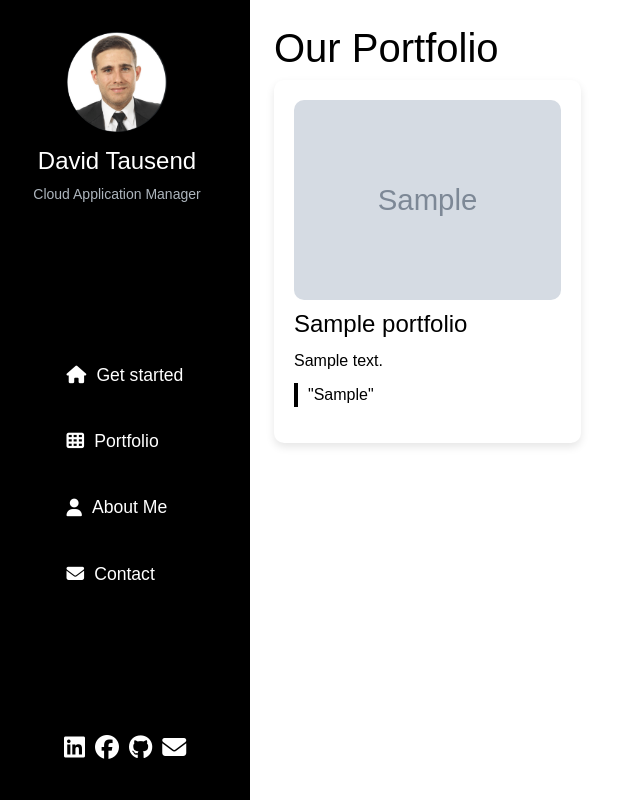
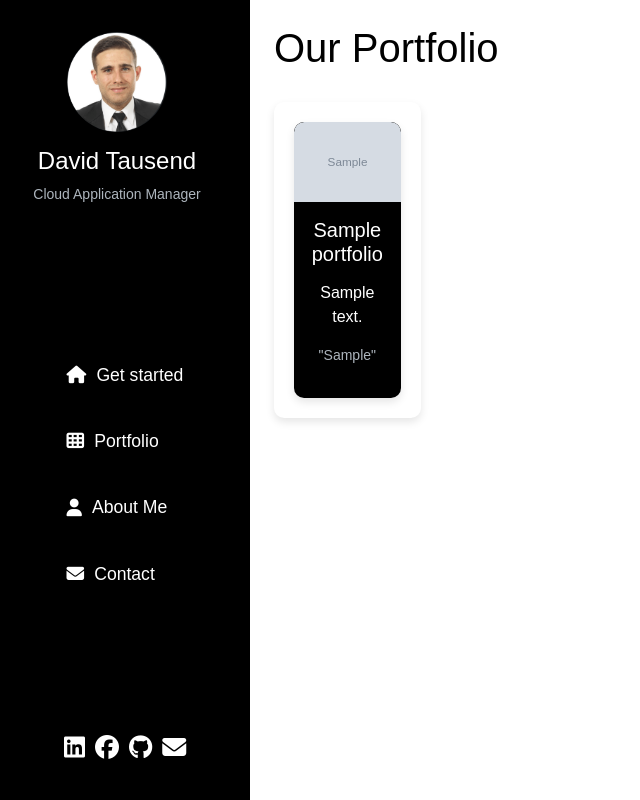
Before and after one commit to DavidTausend/consulting, a Django app: template consult/accounts/templates/accounts/portfolio_list.html in a window 1280 px wide. Shown: the whole page, without its empty margins (0-640 px from the left). Run offline with Django 3.2, Linux system fonts and the light colour scheme; the template is opened without the code that fills it: most values are stand-ins (such as "Sample title", 1, 10 or a date in 2020); grey boxes marked "Sample" are stand-in pictures.

Commit message:
add last setup of portfolio page

```diff
--- a/consult/accounts/templates/accounts/portfolio_list.html
+++ b/consult/accounts/templates/accounts/portfolio_list.html
@@ -1,19 +1,28 @@
 {% extends "base_generic.html" %}
+{% load static %}
+
+{% block title %}Our Portfolio{% endblock %}
 
 {% block content %}
 <h1>Our Portfolio</h1>
-<div class="portfolio-gallery">
-    {% for portfolio in portfolios %}
-    <div class="portfolio-item">
-        <img src="{{ portfolio.image.url }}" alt="{{ portfolio.title }}" class="img-fluid">
-        <h2>{{ portfolio.title }}</h2>
-        <p>{{ portfolio.description }}</p>
-        {% if portfolio.client_testimonial %}
-        <blockquote>
-            <p>"{{ portfolio.client_testimonial }}"</p>
-        </blockquote>
-        {% endif %}
+<div class="portfolio-gallery container">
+    <div class="row">
+        {% for portfolio in portfolios %}
+        <div class="col-md-4 portfolio-item mb-4">
+            <div class="card">
+                <img src="{% static portfolio.image %}" alt="{{ portfolio.title }}" class="card-img-top img-fluid">
+                <div class="card-body">
+                    <h5 class="card-title">{{ portfolio.title }}</h5>
+                    <p class="card-text">{{ portfolio.description }}</p>
+                    {% if portfolio.client_testimonial %}
+                    <blockquote class="blockquote">
+                        <p class="mb-0">"{{ portfolio.client_testimonial }}"</p>
+                    </blockquote>
+                    {% endif %}
+                </div>
+            </div>
+        </div>
+        {% endfor %}
     </div>
-    {% endfor %}
 </div>
 {% endblock %}
--- a/consult/static/css/styles.css
+++ b/consult/static/css/styles.css
@@ -148,34 +148,40 @@ a:hover {
     display: flex;
     flex-wrap: wrap;
     gap: 20px;
+    margin-top: 20px;
 }
 
 .portfolio-item {
-    background-color: #fff;
-    border-radius: 10px;
-    padding: 20px;
-    width: calc(33.333% - 20px);
-    box-shadow: 0 4px 8px rgba(0, 0, 0, 0.1);
+    text-align: center;
 }
 
-.portfolio-item img {
-    max-width: 100%;
+.card {
+    background-color: #000;
+    border: none;
     border-radius: 10px;
+    box-shadow: 0 4px 8px rgba(0, 0, 0, 0.1);
+    overflow: hidden;
 }
 
-.portfolio-item h2 {
-    font-size: 1.5rem;
-    margin-top: 10px;
+.card-img-top {
+    border-top-left-radius: 10px;
+    border-top-right-radius: 10px;
 }
 
-.portfolio-item p {
-    font-size: 1rem;
-    margin: 10px 0;
+.card-body {
+    color: #fff;
 }
 
-.portfolio-item blockquote {
+.card-title {
+    font-size: 1.25rem;
+    margin-bottom: 15px;
+}
+
+.card-text {
+    font-size: 1rem;
+}
+
+.blockquote {
     font-size: 0.875rem;
-    color: #000;
-    border-left: 4px solid #000;
-    padding-left: 10px;
+    color: #adb5bd;
 }
```
Also changed, not shown: consult/accounts/management/commands/create_portfolios.py (+8 -8 lines), consult/static/images/portfolio/consulting.webp (added), consult/static/images/portfolio/predictive_analytics.webp (added).
